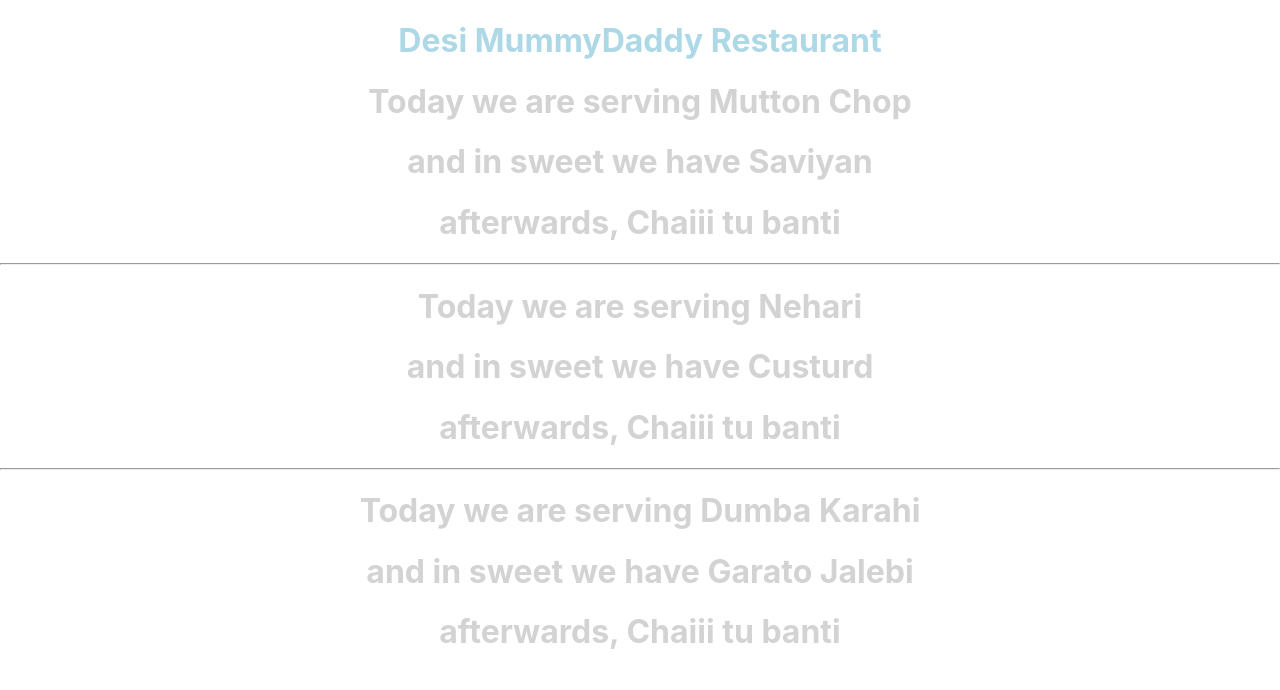
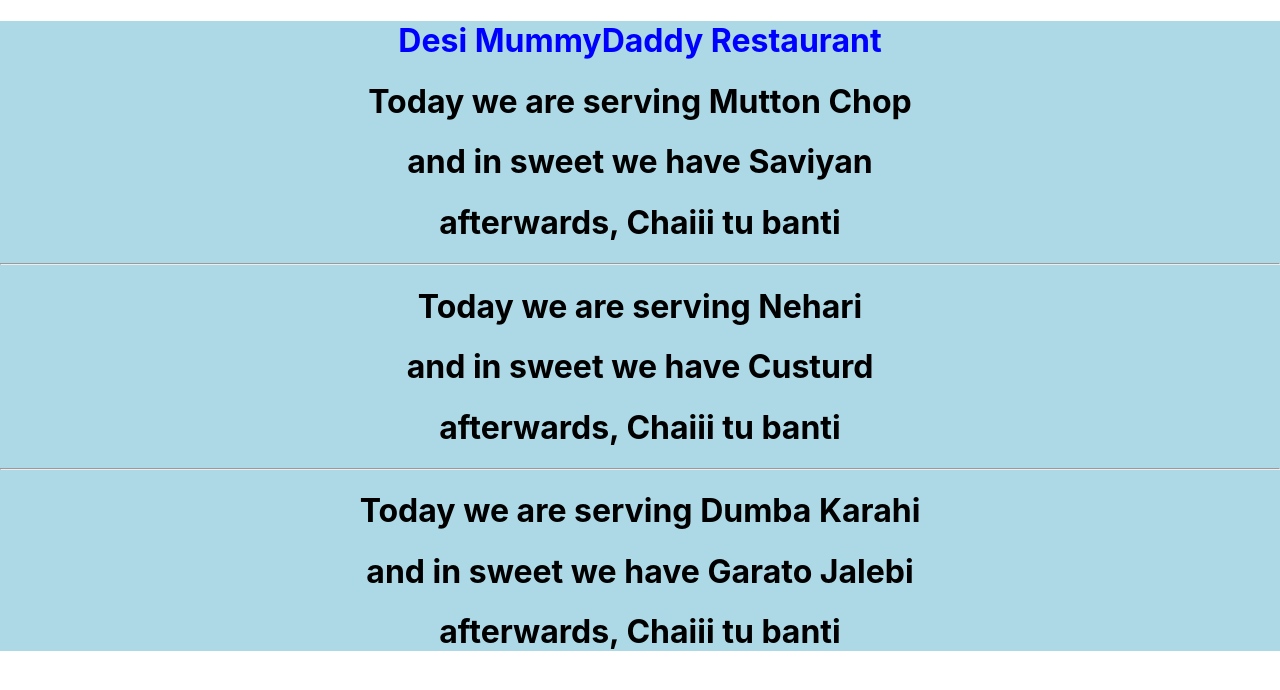
Before and after one commit to asadadi786/demoreact-class3, a React (Create React App) app: page / in a window 1280 px wide. Shown: the top 690 px of the page. Built offline with nearby package versions, Linux system fonts and the light colour scheme.

Commit message:
updated css bg color

```diff
--- a/src/App.js
+++ b/src/App.js
@@ -4,8 +4,8 @@ import './App.css';
 
 function App() {
   return(
-  <div className="App" style={{color: "lightgrey"}}>
-    <h1  style={{color: "lightblue"}}>
+  <div className="App" style={{backgroundColor: "lightblue"}}>
+    <h1  style={{color: "blue"}}>
 
       Desi MummyDaddy Restaurant
       </h1>
```
